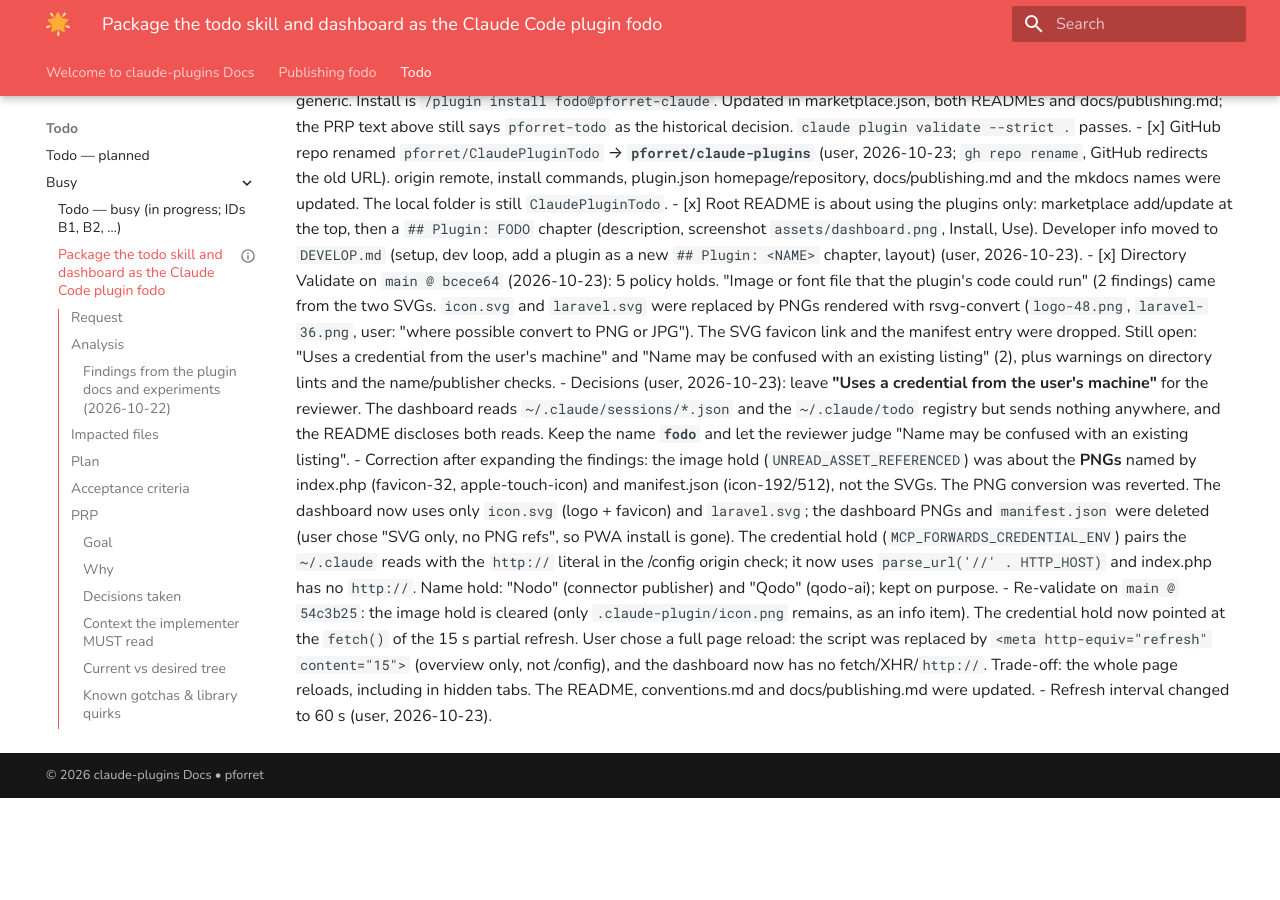
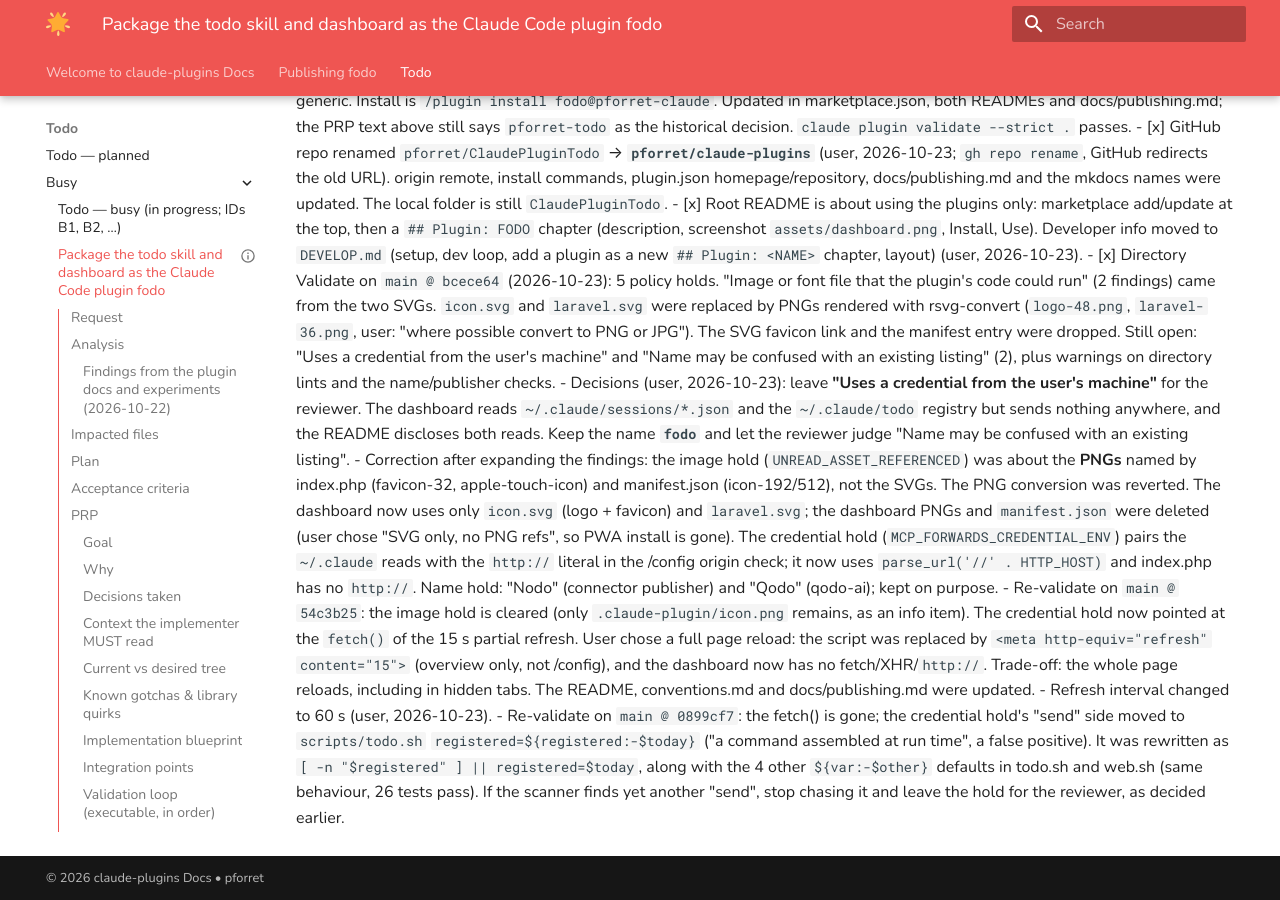
Before and after one commit to pforret/claude-plugins, an MkDocs documentation site: the page built from docs/todo/busy/2026-10-22.feature.todo-claude-plugin.md, in a window 1280 px wide and 900 px high, scrolled down 11558 px. Built offline with MkDocs 1.6.1 and Material for MkDocs 9.7.7, drawn with Linux system fonts in a browser that asks for light colours; before the commit the page ends 12356 px from its top, so only the background shows below that.

Commit message:
MOD: 2026-10-22.feature.todo-claude-plugin.md todo.sh web.sh

```diff
--- a/docs/todo/busy/2026-10-22.feature.todo-claude-plugin.md
+++ b/docs/todo/busy/2026-10-22.feature.todo-claude-plugin.md
@@ -548,3 +548,8 @@ Sync with the updated original skill (2026-10-23, `~/.claude/skills/todo`, renam
   /config), and the dashboard now has no fetch/XHR/`http://`. Trade-off: the whole page reloads, including
   in hidden tabs. The README, conventions.md and docs/publishing.md were updated.
 - Refresh interval changed to 60 s (user, 2026-10-23).
+- Re-validate on `main @ 0899cf7`: the fetch() is gone; the credential hold's "send" side moved to
+  `scripts/todo.sh` `registered=${registered:-$today}` ("a command assembled at run time", a false positive).
+  It was rewritten as `[ -n "$registered" ] || registered=$today`, along with the 4 other `${var:-$other}`
+  defaults in todo.sh and web.sh (same behaviour, 26 tests pass). If the scanner finds yet another "send",
+  stop chasing it and leave the hold for the reviewer, as decided earlier.
```
Also changed, not shown: 2 other files.
